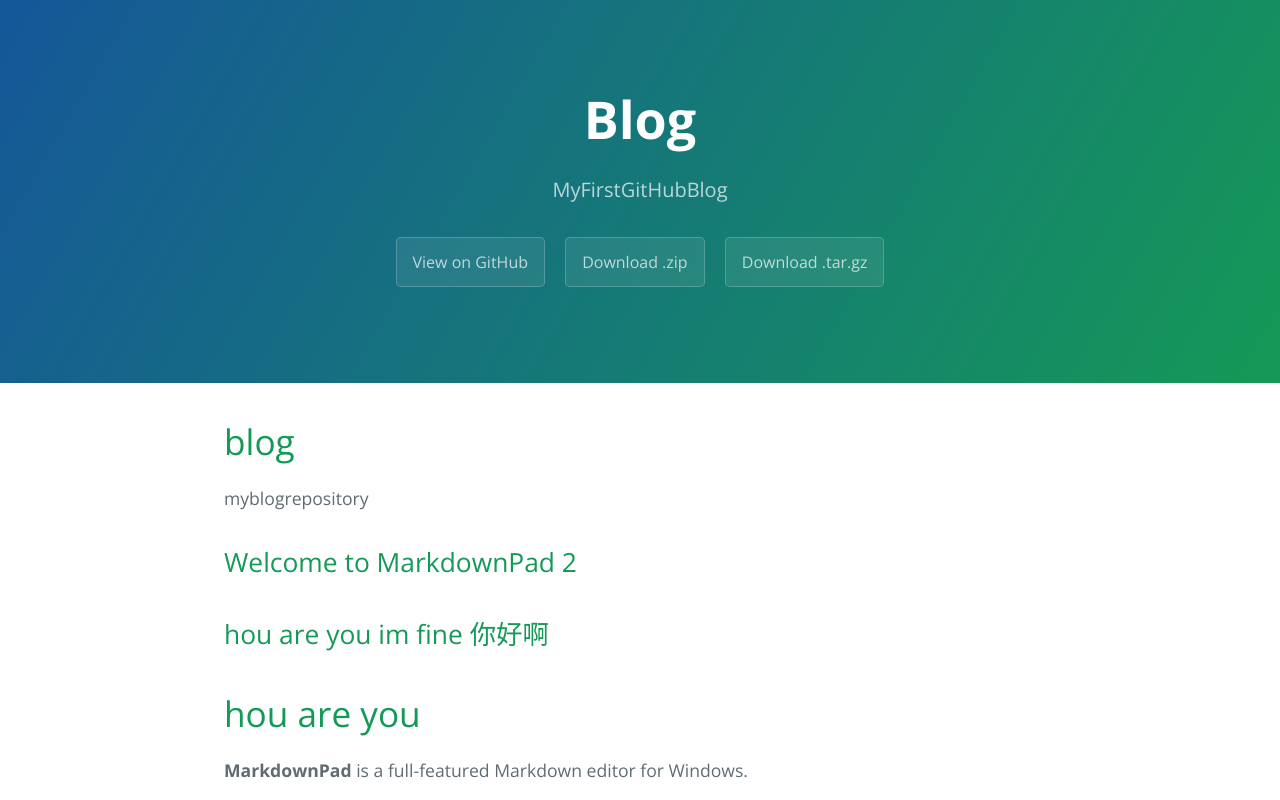
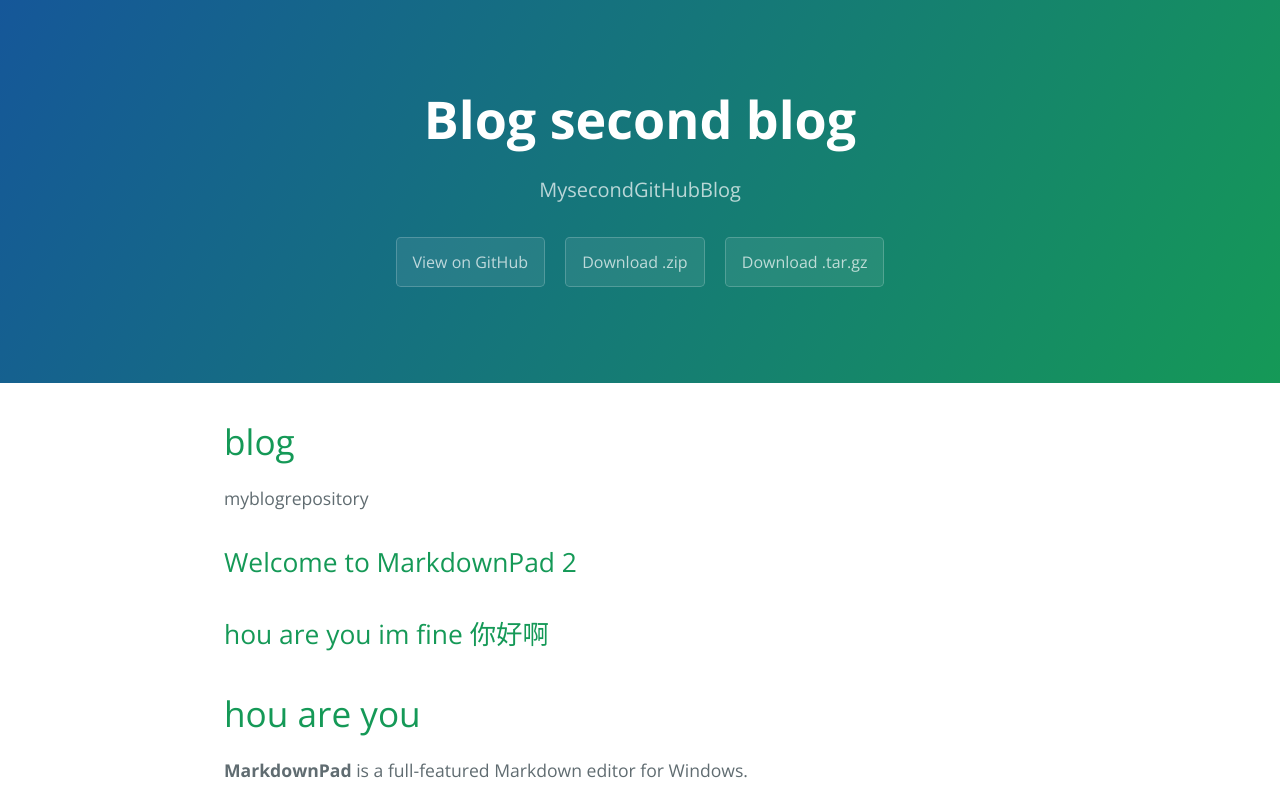
Before and after one commit to zhangjunhua/blog, a plain HTML site: page index.html in a window 1280 px wide. Shown: the top 800 px of the page. Drawn offline with nearby package versions, Linux system fonts and the light colour scheme.

Commit message:
Create gh-pages branch via GitHub

```diff
--- a/index.html
+++ b/index.html
@@ -2,7 +2,7 @@
 <html lang="en-us">
   <head>
     <meta charset="UTF-8">
-    <title>Blog by zhangjunhua</title>
+    <title>Blog second blog by zhangjunhua</title>
     <meta name="viewport" content="width=device-width, initial-scale=1">
     <link rel="stylesheet" type="text/css" href="stylesheets/normalize.css" media="screen">
     <link href='http://fonts.googleapis.com/css?family=Open+Sans:400,700' rel='stylesheet' type='text/css'>
@@ -11,8 +11,8 @@
   </head>
   <body>
     <section class="page-header">
-      <h1 class="project-name">Blog</h1>
-      <h2 class="project-tagline">MyFirstGitHubBlog</h2>
+      <h1 class="project-name">Blog second blog</h1>
+      <h2 class="project-tagline">MysecondGitHubBlog</h2>
       <a href="https://github.com/zhangjunhua/blog" class="btn">View on GitHub</a>
       <a href="https://github.com/zhangjunhua/blog/zipball/master" class="btn">Download .zip</a>
       <a href="https://github.com/zhangjunhua/blog/tarball/master" class="btn">Download .tar.gz</a>
@@ -136,7 +136,7 @@ main stataic import</p>
 </ul>
 
       <footer class="site-footer">
-        <span class="site-footer-owner"><a href="https://github.com/zhangjunhua/blog">Blog</a> is maintained by <a href="https://github.com/zhangjunhua">zhangjunhua</a>.</span>
+        <span class="site-footer-owner"><a href="https://github.com/zhangjunhua/blog">Blog second blog</a> is maintained by <a href="https://github.com/zhangjunhua">zhangjunhua</a>.</span>
 
         <span class="site-footer-credits">This page was generated by <a href="https://pages.github.com">GitHub Pages</a> using the <a href="https://github.com/jasonlong/cayman-theme">Cayman theme</a> by <a href="https://twitter.com/jasonlong">Jason Long</a>.</span>
       </footer>
```
Also changed, not shown: params.json (+1 -1 lines).
